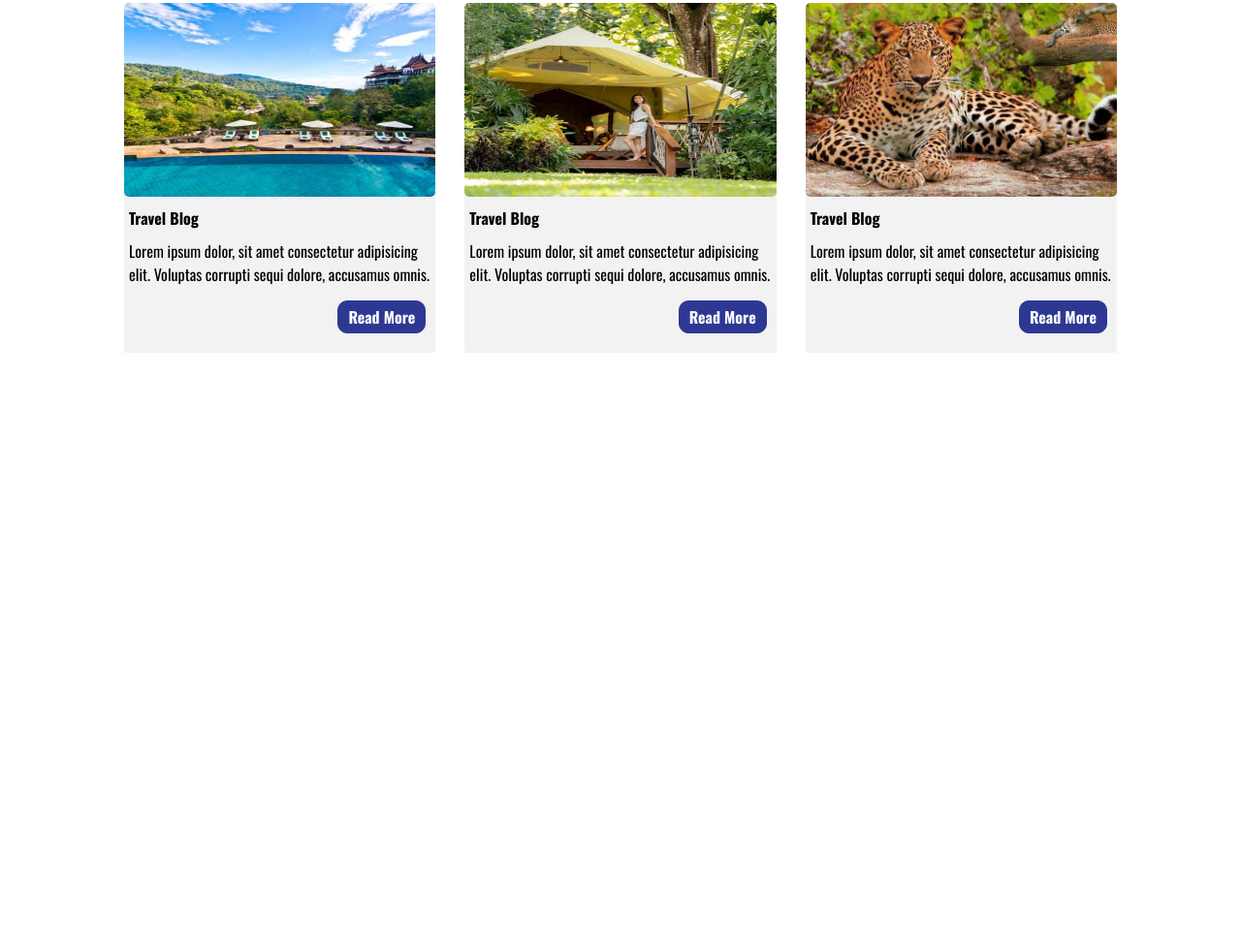
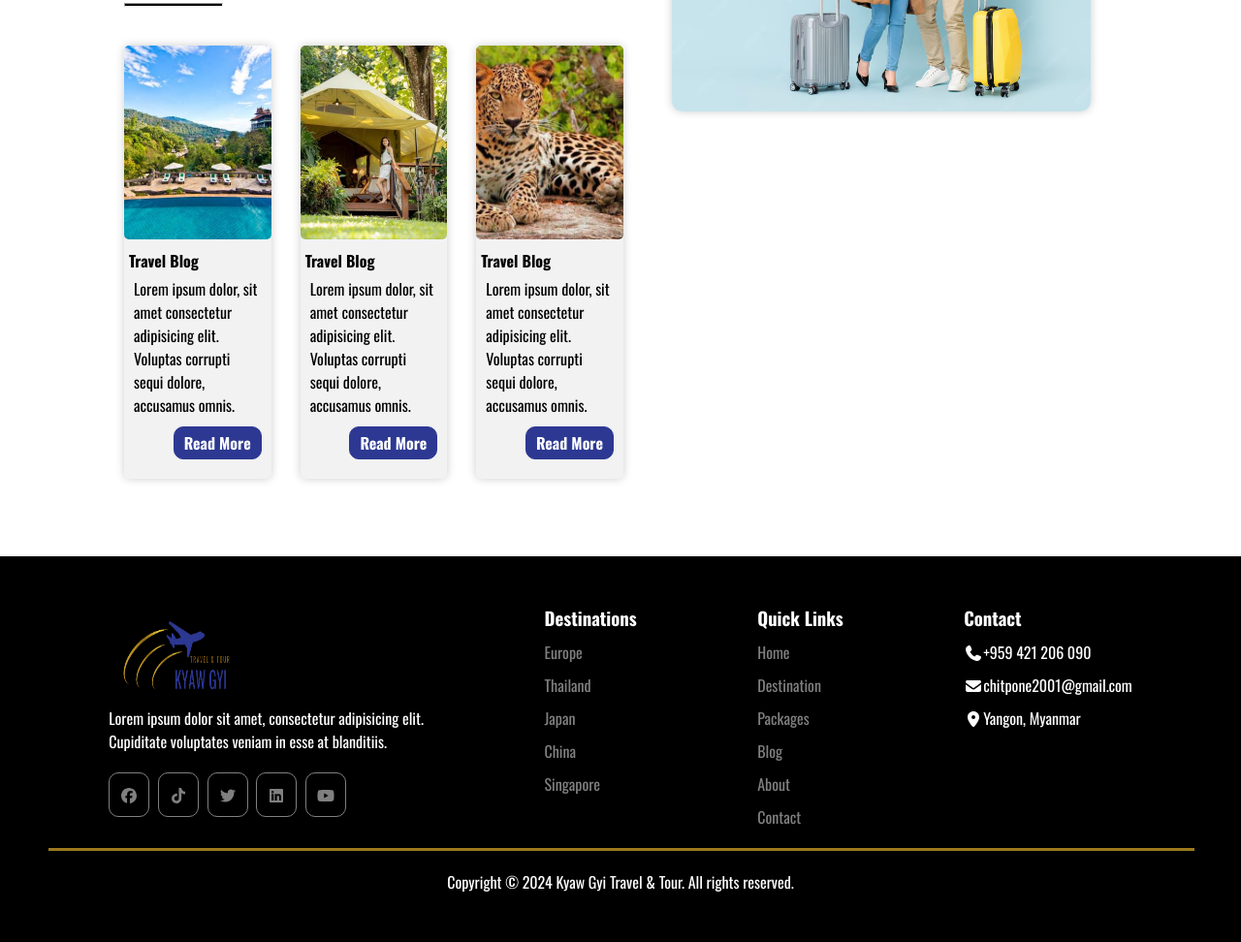
Before and after one commit to minchuckkyaw2001/minchuckkyaw2001.github.io, a plain HTML site: page TravelPackage/index.html in a window 1280 px wide. Shown: the part 2795-3767 px from the top of the page at 97% size. Before the commit the page ends 3359 px from the top, so only its background shows below. Drawn offline with Linux system fonts and the light colour scheme.

Commit message:
CSSS Project Homework

```diff
--- a/TravelPackage/css/style.css
+++ b/TravelPackage/css/style.css
@@ -220,6 +220,7 @@
 
 .package-card img{
     width: 100%;
+    height: 200px;
     border-radius: 5px 5px 0 0;
 }
 
@@ -255,6 +256,19 @@
     float: right;
     margin-right: 10px;
 }
+
+.package-image-hover{
+    height: 200px;
+    display: inline-block;
+    overflow: hidden;
+    border-radius: 5px 5px 0 0;
+}
+
+.package-image-hover:hover .package-image{
+    transform: scale(1.1);
+    transition: 0.3s;
+}
+
 /* end popular packages */
 
 /* start how it works? */
@@ -292,13 +306,13 @@
 }
 
 .image img{
-    border-radius: 5px;
+    width: 40%;
+    float: right;
+    border-radius: 10px;
+    margin-left: 50px;
+    box-shadow: 0px 0px 10px rgb(0,0,0,0.2);
 }
 
-.float-right{
-    width: 40%;
-    float: right;
-}
 /* end how it works? */
 
 /* start blogs */
@@ -320,18 +334,19 @@
     grid-template-columns: repeat(3, 1fr);
     gap: 30px;
     margin-top: 40px;
-    margin-bottom: 200px;
 }
 
 .blog-card{
     background-color: #f2f2f2;
-    border-radius: 5px 5px 0 0;
+    border-radius: 5px;
+    box-shadow: 0px 0px 10px rgb(0,0,0,0.2);
 }
 
 .blog-card img{
     width: 100%;
     height: 200px;
     border-radius: 5px;
+    object-fit: cover;
 }
 
 .blog-card h3{
@@ -340,7 +355,7 @@
 }
 
 .blog-card p{
-    padding: 5px;
+    padding: 0px 10px;
 }
 
 .read-more{
@@ -357,3 +372,71 @@
     float: right;
     margin-right: 10px;
 }
+/* end blogs */
+
+/* start footer */
+
+.footer{
+    background-color: #000000;
+    padding: 50px;
+    color: #ffffff;
+    margin-top: 80px;
+}
+
+.footer-logo{
+    width: 150px;
+    height: 100px;
+}
+
+.footer-cards{
+    display: flex;
+    justify-content: space-around;
+}
+
+.footer-icon{
+    border: 1px solid gray;
+    padding: 10px;
+    color: gray;
+    display: inline-block;
+    margin-top: 20px;
+    margin-right: 5px;
+    border-radius: 10px;
+}
+
+.footer-item{
+    text-decoration: none;
+    color: gray;
+    display: block;
+    margin-top: 10px;
+}
+
+.footer-item:hover{
+    color: #9c7a1d;
+}
+
+.footer-list{
+    list-style: none;
+}
+
+.footer-contact{
+    margin-top: 10px;
+}
+
+.footer-contact:hover{
+    color: #9c7a1d;
+}
+
+.footer-hr{
+    width: 100%;
+    height: 1px;
+    background-color: #9c7a1d;
+    border: 1px solid #9c7a1d;
+    margin-top: 20px;
+}
+
+.footer-copyright{
+    text-align: center;
+    margin-top: 20px;
+}
+
+/* end footer */
--- a/TravelPackage/index.html
+++ b/TravelPackage/index.html
@@ -116,32 +116,32 @@
 
             <div class="package-cards">
                 <div class="package-card">
-                    <a href="">
-                        <img src="images/package1.jpg" alt="">
+                    <a href="" class="package-image-hover">
+                        <img src="images/package1.jpg" alt="" class="package-image">
                     </a>
                     <h3>Naples including Sorrento, Amalfi, Capri Island. <span class="package-price">500$</span></h3>
                     <p><i class="fa-solid fa-location-arrow"></i>5 Days Trip</p>
                     <a href="" class="book-now">Book Now</a>
                 </div>
                 <div class="package-card">
-                    <a href="">
-                        <img src="images/package2.jpg" alt="">
+                    <a href="" class="package-image-hover">
+                        <img src="images/package2.jpg" alt="" class="package-image">
                     </a>
                     <h3>Milan: Cinque Terre, Lake Como, Lugamo, St. Moritz, Tirano <span class="package-price">1500$</span></h3>
                     <p><i class="fa-solid fa-location-arrow"></i>7 Days Trip</p>
                     <a href="" class="book-now">Book Now</a>
                 </div>
                 <div class="package-card">
-                    <a href="">
-                        <img src="images/package3.jpg" alt="">
+                    <a href="" class="package-image-hover">
+                        <img src="images/package3.jpg" alt="" class="package-image">
                     </a>
                     <h3>10 Days Japan Delight with Hiroshima Family Tour Customizable <span class="package-price">4000$</span></h3>
                     <p><i class="fa-solid fa-location-arrow"></i>10 Days Trip</p>
                     <a href="" class="book-now">Book Now</a>
                 </div>
                 <div class="package-card">
-                    <a href="">
-                        <img src="images/package4.jpg" alt="">
+                    <a href="" class="package-image-hover">
+                        <img src="images/package4.jpg" alt="" class="package-image">
                     </a>
                     <h3>10 Days -Best of Turkey Tour / by Plane <span class="package-price">900$</span></h3>
                     <p><i class="fa-solid fa-location-arrow"></i>10 Days Trip</p>
@@ -168,7 +168,7 @@
                 <p>Complete your booking in just a few steps and get ready to enjoy a memorable travel experience with us.</p><br>
             </div>
             <div class="image">
-                <img src="images/about2.png" alt="How It Works?" class="float-right">
+                <img src="images/about2.png" alt="How It Works?">
             </div>
         </div>
     </section>
@@ -208,5 +208,53 @@
             </div>
         </div>
     </section>
+    <!-- End Blogs -->
+
+    <!-- Start Footer -->
+    <footer class="footer">
+        <div class="footer-cards">
+            <div class="footer-card">
+                <img src="images/logo.png" alt="" class="footer-logo">
+                <p>Lorem ipsum dolor sit amet, consectetur adipisicing elit. <br>Cupiditate voluptates veniam in esse at blanditiis.</p>
+                <div>
+                    <a href="" class="footer-icon"><i class="fa-brands fa-facebook"></i></a>
+                    <a href="" class="footer-icon"><i class="fa-brands fa-tiktok"></i></a>
+                    <a href="" class="footer-icon"><i class="fa-brands fa-twitter"></i></a>
+                    <a href="" class="footer-icon"><i class="fa-brands fa-linkedin"></i></a>
+                    <a href="" class="footer-icon"><i class="fa-brands fa-youtube"></i></a>
+                </div>
+            </div>
+            <div class="footer-card">
+                    <h3>Destinations</h3>
+                    <li class="footer-list"><a href="" class="footer-item">Europe</a></li>
+                    <li class="footer-list"><a href="" class="footer-item">Thailand</a></li>
+                    <li class="footer-list"><a href="" class="footer-item">Japan</a></li>
+                    <li class="footer-list"><a href="" class="footer-item">China</a></li>
+                    <li class="footer-list"><a href="" class="footer-item">Singapore</a></li>
+                </div>
+                <div class="footer-card">
+                    <h3>Quick Links</h3>
+                    <ul>
+                        <li class="footer-list"><a href="" class="footer-item">Home</a></li>
+                        <li class="footer-list"><a href="" class="footer-item">Destination</a></li>
+                        <li class="footer-list"><a href="" class="footer-item">Packages</a></li>
+                        <li class="footer-list"><a href="" class="footer-item">Blog</a></li>
+                        <li class="footer-list"><a href="" class="footer-item">About</a></li>
+                        <li class="footer-list"><a href="" class="footer-item">Contact</a></li>
+                    </ul>
+                </div>
+                <div class="footer-card">
+                    <h3>Contact</h3>
+                    <p class="footer-contact"><i class="fa-solid fa-phone"></i>+959 421 206 090</p>
+                    <p class="footer-contact"><i class="fa-solid fa-envelope"></i>chitpone2001@gmail.com</p>
+                    <p class="footer-contact"><i class="fa-solid fa-location-dot"></i>Yangon, Myanmar</p>
+                </div>
+        </div>
+        <hr class="footer-hr">
+        <div class="footer-copyright">
+            <p>Copyright &copy; 2024 Kyaw Gyi Travel & Tour. All rights reserved.</p>
+        </div>
+    </footer>
+    <!-- End Footer -->
 </body>
 </html>
```
